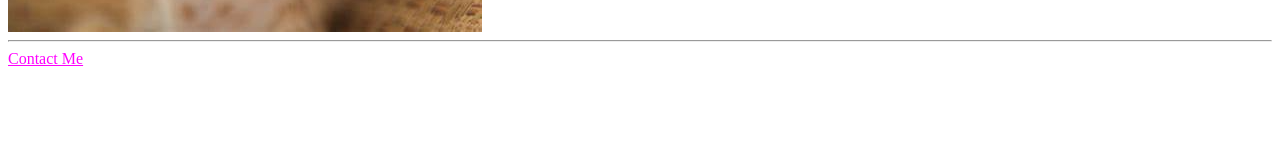
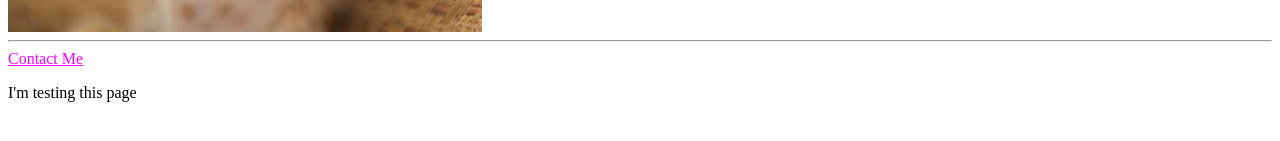
Before and after one commit to Rainn76/My-Portfolio, a plain HTML site: page index.html in a window 1280 px wide. Shown: the part 439-580 px from the top of the page. Drawn offline with Linux system fonts and the light colour scheme.

Commit message:
Update index.html

```diff
--- a/index.html
+++ b/index.html
@@ -4,3 +4,4 @@
 <hr />
 <!-- Add a link to your contact me page here -->
 <a href="./public/contact.html" style="color: magenta">Contact Me</a>
+<p>I'm testing this page</p>
```
